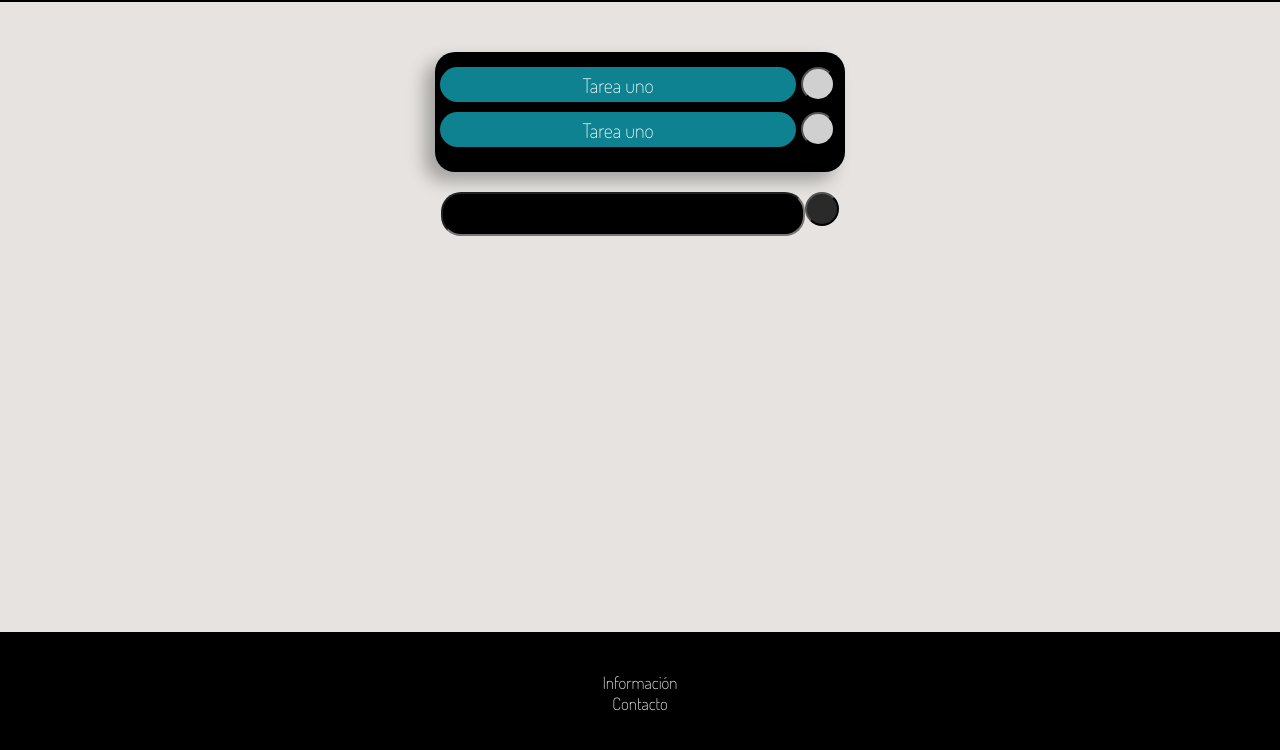
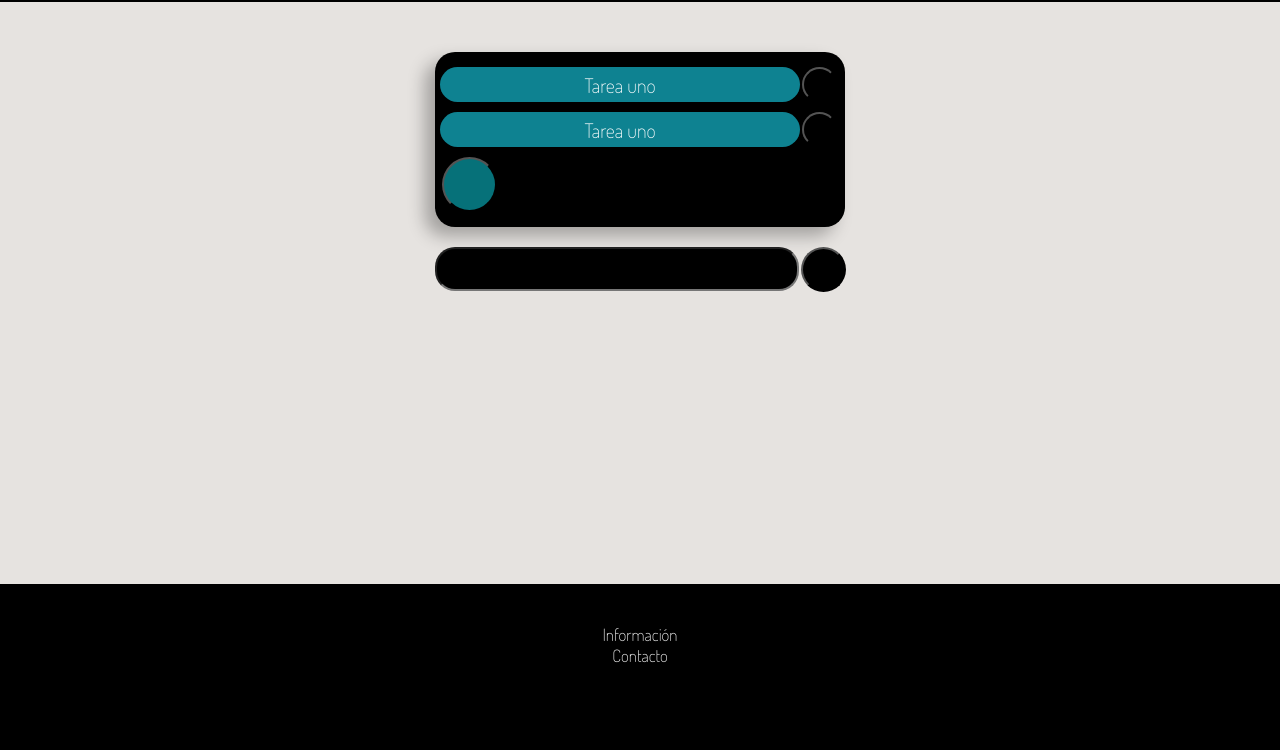
Before and after one commit to aprentix/Lista_Tareas, a plain HTML site: page index.html in a window 1280 px wide. Shown: the part 46-796 px from the top of the page. Drawn offline with Linux system fonts and the light colour scheme; a web font is replaced by a local one.

Commit message:
1.2 Mejora

```diff
--- /dev/null
+++ b/ejemplos.css
@@ -0,0 +1,19 @@
+.logos_footer{
+    display:table;
+    margin-left: auto;
+    margin-right: auto;
+}
+
+
+
+.rec_logo{
+    text-align: center;
+}
+
+.quitar{
+    width:50px;
+    height: 50px;
+    color:white;
+    background:black;
+    border-radius: 50%;
+}
--- a/index.css
+++ b/index.css
@@ -1,16 +1,6 @@
 *{
     padding:0;
     margin: 0;
-}
-
-.material-icons{
-    width:50px;
-    display: flex;
-    position:absolute;
-    margin-top: 8px;
-    margin-bottom: auto;
-    margin-left:10px;
-    visibility: hidden;
 }
 
 header h1{
@@ -68,16 +58,13 @@ section ul.tareas .nombre_tarea{
     background: rgba(18, 166, 185, 0.788);
     margin-bottom: 10px;
 }
-
 .quitar{
-    width:15px;
-    height: 15px;
-    background: rgba(255, 255, 255, 0.815);
-    border-radius: 20px;
-    padding:15px;
-    margin-right: 5px;
-    margin-left: 5px;
-    display: flex;
+    width:35px;
+    height: 35px;
+    margin-left: 2px;
+    color:white;
+    background:black;
+    border-radius: 50%;
 }
 
 
@@ -99,22 +86,34 @@ section ul.tareas{
     box-shadow: rgba(0, 0, 0, 0.295) -10px 9px 17px;
 
 }
+.delete_space{
+    display: block;
+    text-align: left;
+}
+.delete_all{
+    width:55px;
+    height: 55px;
+    margin-left: 2px;
+    color:white;
+    background:rgba(12, 226, 241, 0.5);
+    border-radius: 50%;
+}
 
 
 .agregar{
-    width:20px;
-    height: 20px;
-    background: rgba(0, 0, 0, 0.815);
-    border-radius: 20px;
-    padding:15px;
+    width:45px;
+    height: 45px;
+    margin-left: 2px;
+    color:white;
+    background:black;
+    border-radius: 50%;
 }
 
+.rec_logo{
+    text-align: center;
+    margin-top: 20px;
+}
 
-.menu-icon {
-    width: 50px;
-    height: 50px;
-    color:white;
-}
 
 body{
     position: absolute;
@@ -164,6 +163,9 @@ footer ul.enlaces li a{
     text-decoration: none;
     font-family: 'Dosis', sans-serif;
 }
+.icon_ex{
+    color:cornsilk;
+}
 
 
 
@@ -177,13 +179,18 @@ footer ul.enlaces li a{
 
     }
     section ul.tareas .nombre_tarea{
-        width:95%;
+        width:85%;
     }
 
-    .quitar{
-        width:5%;
+
+
+
+}
+
+@media (max-height: 480px){
+    footer{
+        position:relative;
     }
-
 }
 /*
 font-family: 'Birthstone', cursive;
--- a/index.html
+++ b/index.html
@@ -14,38 +14,67 @@
 </head>
 <body>
     <header>
-        <span class="material-icons">&#xe5d2;</span>
         <h1>To do List</h1>
     </header>
     <section class="lista_tareas">
             <ul class="tareas">
 
+
                 <li>
                     <div class="nombre_tarea">
                         Tarea uno
                     </div>
-                    <button class="quitar"></button>
+                    <button class="quitar">
+                        <span class="material-icons">
+                            &#xe14c;
+                        </span>
+                    </button>
                 </li>
                 <li>
                     <div class="nombre_tarea">
                         Tarea uno
                     </div>
-                    <button class="quitar"></button>
+                    <button class="quitar">
+                        <span class="material-icons">
+                            &#xe14c;
+                        </span>
+                    </button>
                 </li>
+                <div class="delete_space">
+                    <button class="delete_all">
+                        <span class="material-icons">
+                            &#xe92e;
+                        </span>
+                    </button>
+                </div>
             </ul>
     </section>
     <section id="insertar">
         <input type="text" class="tarea">
-        <button class="agregar"></button>
+        <button class="agregar">
+            <span class="material-icons">
+                &#xe5c8;
+            </span>
+        </button>
     </section>
     <footer>
         <ul class="enlaces">
             <li><a href="#">Información</a></li>
             <li><a href="#">Contacto</a></li>
             <li><a href="#"></a></li>
-            <li><a href="#"></a></li>
-            <li><a href="#"></a></li>
         </ul>
+        <div class="rec_logo">
+            <span class="icon_ex">
+                <span class="material-icons">
+                    &#xe7f1;
+                </span>
+            </span>
+            <span class="icon_ex">
+                <span class="material-icons">
+                    &#xe0c6;
+                </span>
+            </span>
+        </div>
     </footer>
 </body>
 </html>
```
Also changed, not shown: ejemplos.html (added, +16 -0 lines).
